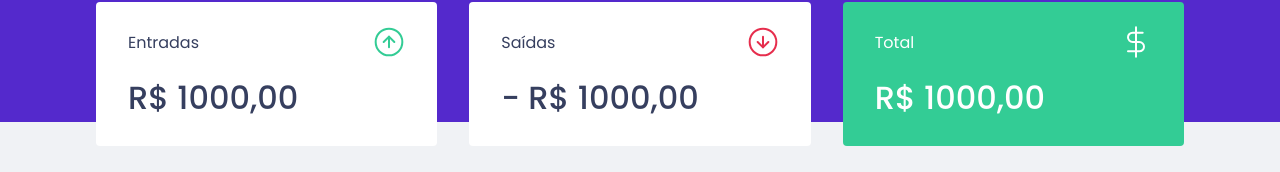
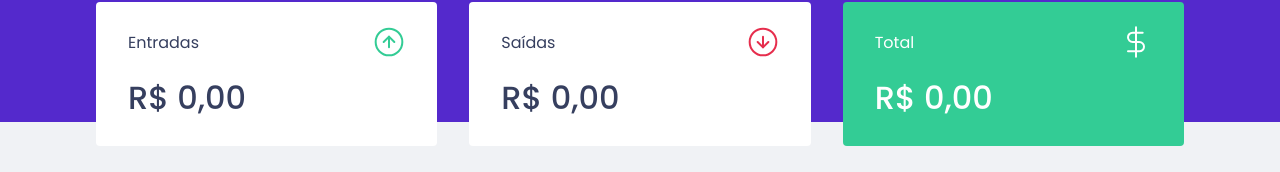
Before and after one commit to juan-patrick/jp-money, a React (Create React App) app: page / in a window 1280 px wide. Shown: the part 150-322 px from the top of the page. Built offline with nearby package versions, Linux system fonts and the light colour scheme; no server answers; what miragejs would draw is missing.

Commit message:
feat(components/Summary): add interface logic to get real values

```diff
--- a/src/components/Summary/index.tsx
+++ b/src/components/Summary/index.tsx
@@ -8,6 +8,22 @@
 export function Summary() {
   const { transactions } = useContext(TransactionsContext);
 
+  const summary = transactions.reduce((acc, transaction) => {
+    if (transaction.type === 'withdraw') {
+      acc.withdraws -= transaction.amount;
+      acc.total -= transaction.amount;
+    } else {
+      acc.deposits += transaction.amount;
+      acc.total += transaction.amount
+    }
+
+    return acc;
+  }, {
+    deposits: 0,
+    withdraws: 0,
+    total: 0,
+  });
+
   return (
     <Container>
       <div>
@@ -16,7 +32,10 @@
           <img src={incomeImg} alt="Entradas" />
         </header>
         <strong>
-          R$ 1000,00
+          {new Intl.NumberFormat('pt-BR', {
+            style: 'currency',
+            currency: 'BRL',
+          }).format(summary.deposits)}
         </strong>
       </div>
       <div>
@@ -25,7 +44,10 @@
           <img src={outcomeImg} alt="Saídas" />
         </header>
         <strong>
-          - R$ 1000,00
+          {new Intl.NumberFormat('pt-BR', {
+            style: 'currency',
+            currency: 'BRL',
+          }).format(summary.withdraws)}
         </strong>
       </div>
       <div className="highlight-background">
@@ -34,7 +56,10 @@
           <img src={totalImg} alt="Total" />
         </header>
         <strong>
-          R$ 1000,00
+          {new Intl.NumberFormat('pt-BR', {
+            style: 'currency',
+            currency: 'BRL',
+          }).format(summary.total)}
         </strong>
       </div>
     </Container>
```
